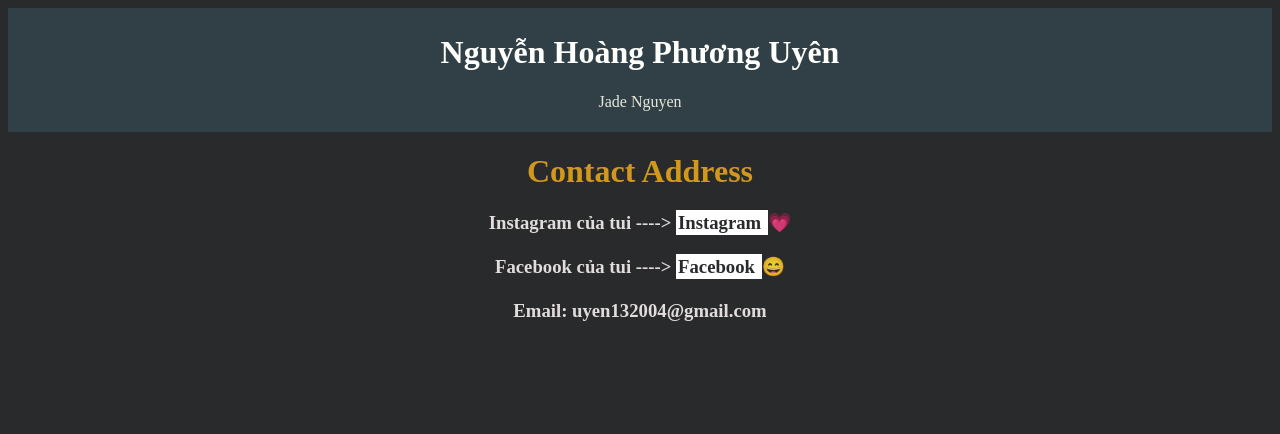
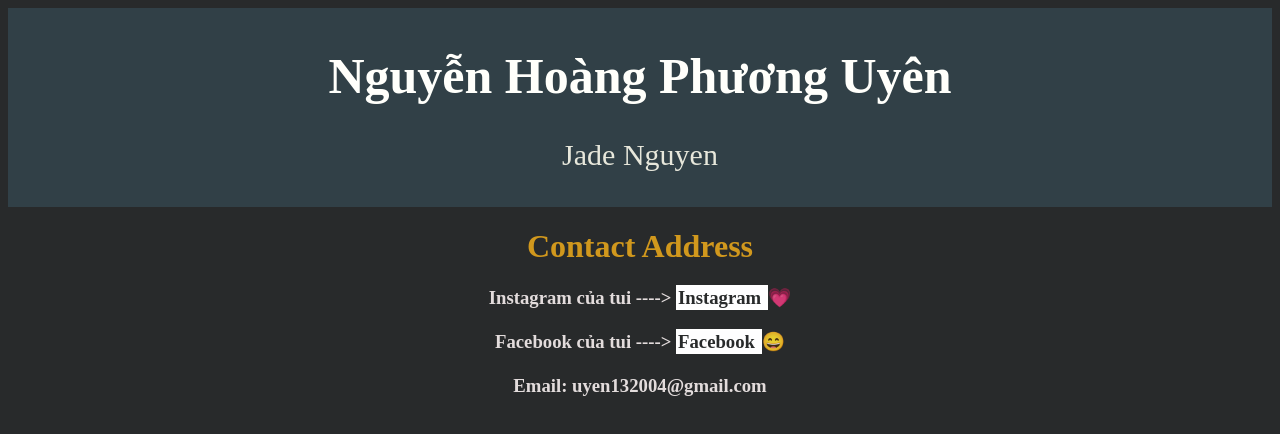
Before and after one commit to wendy314/vscode, a plain HTML site: page index.html in a window 1280 px wide. Drawn offline with Linux system fonts and the light colour scheme.

Commit message:
Update index.html

```diff
--- a/index.html
+++ b/index.html
@@ -44,8 +44,9 @@
     </head>
     <body style="background-color:rgb(40, 42, 43);">
         <div class="myDiv">
-            <h1  style="color:rgb(255, 255, 251);">Nguyễn Hoàng Phương Uyên</h1>
-            <p style="color:rgb(231, 231, 219);">Jade Nguyen</p>
+
+            <h1 style ="color:rgb(255, 255, 251); font-size:50px">Nguyễn Hoàng Phương Uyên</h1>
+            <p style="color:rgb(231, 231, 219); font-size:30px">Jade Nguyen</p>
           </div>
             <div class="pos">
                 <h1 style="color:rgb(209, 152, 29)">Contact Address</h1>
@@ -57,7 +58,7 @@
 
                 <br>
                 Facebook của tui ---->
-                <a  href="https://www.facebook.com/uyennhp31/"class="btn1" target="_blank">Facebook </a> 	&#128516;<br><br>
+                <a  href="https://www.facebook.com/uyennhp31/"class="btn1" target="_blank">Facebook </a>&#128516;<br><br>
                 Email: uyen132004@gmail.com
                 </h3>
             </div>
```
